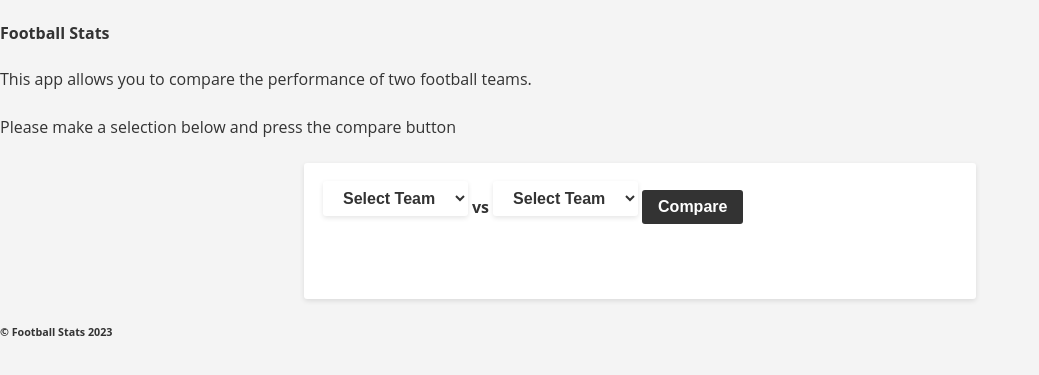
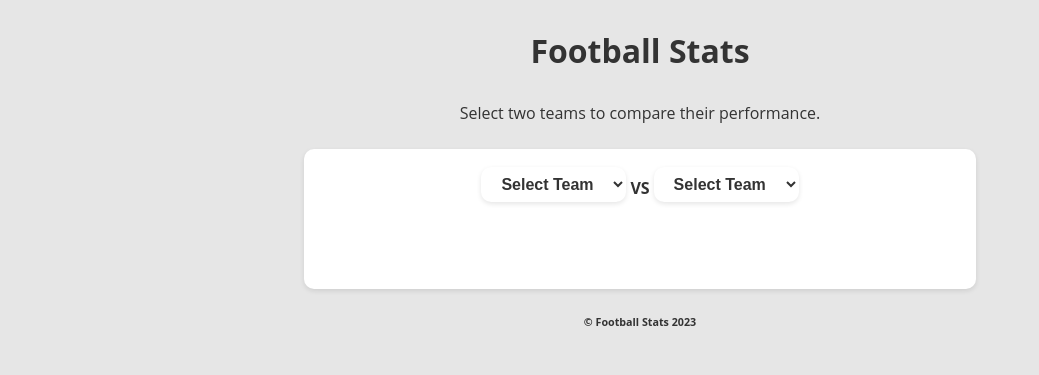
Before and after one commit to a-t-h-i/Football-Stats, a Django app: page / in a window 1280 px wide. Shown: the top 375 px of the page, without its empty margins (0-1039 px from the left). Run offline with Django 4.2, Linux system fonts and the light colour scheme; parts of the project's set-up code (start-up, migrations or seed data) failed here and were passed over.

Commit message:
Looks much nicer now :D

```diff
--- a/keys.txt
+++ b/keys.txt
@@ -1,5 +1,5 @@
 export CLIENT_ID=d7q109udvlp4tsu
 export CLIENT_SECRET=803l22ywy0uddge
 export MY_DB=postgres://my_db_w0kq_user:CVhpg5yPP7YwR6HE2XGEAczUP2JWbLxT@dpg-cgg2gt4eoogqfc7l73l0-a/my_db_w0kq
-export MY_KEY=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
+export MY_KEY=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
 export REFRESH_TOKEN=_pv6Oy6ypYoAAAAAAAAAAdx6x9sR48Y5JU8n64cSrmV1szJi6W8VhL756yQomrsL
--- a/stats/static/footstats/css/style.css
+++ b/stats/static/footstats/css/style.css
@@ -1,3 +1,119 @@
+#homeTable {
+  border-collapse: collapse;
+  width: 100%;
+  border-radius: 10px;
+  overflow: hidden;
+  background-color: #f2f2f2;
+}
+
+#homeTable td, #homeTable th {
+  border: none;
+  padding: 10px;
+  text-align: center;
+}
+
+#homeTable tbody tr:nth-child(odd) {
+  background-color: #f0f0f0;
+}
+
+#homeTable tbody tr:nth-child(even) {
+  background-color: #ffffff;
+}
+
+#homeTable tbody tr:first-child {
+  background-color: #f0f0f0;
+  font-weight: bold;
+  color: #333;
+}
+
+#homeTable td:first-child {
+  font-weight: bold;
+  color: #333;
+}
+
+
+.brrrr {
+  display: block;
+  content: "";
+  margin-top: 10px;
+  border-top: 1px solid #d3d3d3;
+}
+
+
+/* Away */
+
+#awayTable {
+  border-collapse: collapse;
+  width: 100%;
+  border-radius: 10px;
+  overflow: hidden;
+  background-color: #f2f2f2;
+}
+
+#awayTable td, #awayTable th {
+  border: none;
+  padding: 10px;
+  text-align: center;
+}
+
+#awayTable tbody tr:nth-child(odd) {
+  background-color: #f0f0f0;
+}
+
+#awayTable tbody tr:nth-child(even) {
+  background-color: #ffffff;
+}
+
+#awayTable tbody tr:first-child {
+  background-color: #f0f0f0;
+  font-weight: bold;
+  color: #333;
+}
+
+#awayTable td:first-child {
+  font-weight: bold;
+  color: #333;
+}
+
+#desc{
+  text-align: center;
+}
+
+#copyright{
+  text-align: center;
+}
+
+#predict-container {
+  text-align: center;
+}
+
+#predict {
+  display: inline-block; /* this is optional, but it prevents the button from taking up the full width of the container */
+}
+
+#select-container {
+  text-align: center;
+}
+
+#selection {
+  display: inline-block; /* this is optional, but it prevents the button from taking up the full width of the container */
+}
+
+.display {
+  border: 1px solid #ccc;
+  border-radius: 10px;
+  padding: 10px;
+}
+
+.brrrr {
+  display: block;
+  content: "";
+  margin-top: 10px;
+  border-top: 1px solid #d3d3d3;
+}
+
+
+
 /* Body Styles */
 body {
   margin: 0;
@@ -5,10 +121,9 @@ body {
   font-family: 'Open Sans', sans-serif;
   font-size: 16px;
   line-height: 1.5;
-  background-color: #f4f4f4;
+  background-color: #e6e6e6;
   color: #333;
 }
-
 
 /* Header Styles */
 header {
@@ -27,6 +142,7 @@ header {
 .logo {
   font-size: 2rem;
   font-weight: bold;
+  text-align: center;
 }
 
 nav ul {
@@ -75,7 +191,7 @@ button {
   text-decoration: none;
   background-color: #333;
   color: #fff;
-  border-radius: 3px;
+  border-radius: 10px;
   border: none;
   cursor: pointer;
   transition: all .2s ease-in-out;
@@ -94,11 +210,15 @@ select {
   font-weight: bold;
   padding: .5rem 1rem;
   margin-bottom: 1rem;
-  border-radius: 3px;
+  border-radius: 10px;
   border: none;
   background-color: #fff;
   color: #333;
   box-shadow: 0 2px 5px rgba(0,0,0,.1);
+}
+
+pre {
+  white-space: pre-wrap;
 }
 
 select:focus {
@@ -114,7 +234,7 @@ select:focus {
   font-weight: bold;
   padding: .5rem 1rem;
   margin-bottom: 1rem;
-  border-radius: 3px;
+  border-radius: 10px;
   border: none;
   background-color: #fff;
   color: #333;
--- a/stats/static/footstats/script/main.js
+++ b/stats/static/footstats/script/main.js
@@ -42,9 +42,16 @@ function getAnalysis(){
   xhr.open('POST', url);
   xhr.setRequestHeader('Content-Type', 'application/json');
 
+  if (document.querySelector('#analysis').innerHTML === ""){
+    document.querySelector('#predict').innerHTML = "Loading...";
+  } else {
+    console.log("Oops lookse like you need to make another selection first :P");
+    return 0;
+  }
   xhr.onload = function() {
       if (xhr.status === 200) {
           const response = JSON.parse(xhr.responseText);
+          document.querySelector('#predict').innerHTML = "Get Analysis";
           showPrediction(response);
       }
   };
@@ -60,6 +67,7 @@ function displayStats(){
   let homeTeam = getSelection()[0];
   let awayTeam = getSelection()[1];
 
+  document.querySelector('#analysis').innerHTML = "";
 
   if (homeTeam === "Select Team" || awayTeam === "Select Team"){
     console.log("Select both teams you dumbass ^_^");
@@ -70,6 +78,7 @@ function displayStats(){
     document.getElementById("homeStats").hidden = false;
     document.getElementById("awayStats").hidden = false;
     document.getElementById("prediction").hidden = false;
+    document.getElementsByClassName("brrrr").hidden = false;
 
   const data = {
     Home: homeTeam,
@@ -164,9 +173,8 @@ function displayAwayTable(data){
 
 function showPrediction(response){
   let prediction = JSON.parse(response).Prediction;
-  console.log(JSON.parse(response));
   //Code to show the prediction on the DOM
-  document.querySelector('#analysis').innerHTML = prediction;
+  document.querySelector('#analysis').textContent = prediction;
 }
 
 function loadGraps(a, b){
@@ -215,7 +223,7 @@ function showHomePie(x){
         data: stats,
         backgroundColor: ['#68bbb8','#f2c38e','#e55a5a'],
         borderWidth: 0,
-        borderRadius: 5
+        borderRadius: 8
       }]
     },
     options: {
@@ -242,7 +250,7 @@ function showHomeGraph(y){
         data: stats,
         backgroundColor: ['#68bbb8','#f2c38e'],
         borderWidth: 0,
-        borderRadius: 20
+        borderRadius: 10
       }]
     },
     options: {
@@ -268,7 +276,7 @@ function showAwayPie(y){
         data: stats,
         backgroundColor: ['#68bbb8','#f2c38e','#e55a5a'],
         borderWidth: 0,
-        borderRadius: 5
+        borderRadius: 8
       }]
     },
     options: {
@@ -296,7 +304,7 @@ function showAwayGraph(x){
         data: stats,
         backgroundColor: ['#68bbb8','#f2c38e'],
         borderWidth: 0,
-        borderRadius: 20
+        borderRadius: 10
       }]
     },
     options: {
--- a/stats/templates/stats/home.html
+++ b/stats/templates/stats/home.html
@@ -1,11 +1,13 @@
 {% extends 'index.html' %}
 {% block content %}
 <div id="main">
-  <table>
+
+  <div id="select-container">
+    <table id="selection">
       <tr>
 
         <td>
-        <select name="homeTeam">
+          <select name="homeTeam" onchange="start()">
             <option value="" selected>Select Team</option>
             {% if names %}
             {% for name in names %}
@@ -15,10 +17,10 @@
           </select>
         </td>
 
-      <td><h4> vs </h4></td>
+        <td><p> VS </p></td>
 
         <td>
-        <select name="awayTeam">
+          <select name="awayTeam" onchange="start()">
             <option value"" selected>Select Team</option>
             {% if names %}
 
@@ -29,20 +31,17 @@
             {% endif %}
           </select>
         </td>
-
-      <td><button type="submit" onclick="start()">Compare</button></td>
-
       </tr>
     </table>
+  </div>
 
-
-  <div id="homeStats" hidden>
+  <div id="homeStats" class="display" hidden>
     <table >
       <!-- Javascript will populate these stats based on the json info it recieved -->
       <th id="homeTableHeader"></th>
 
       <tr>
-        <p id="homeName" style="text-align:center"></p>
+
         <td id="homeGraphs">
             <canvas id="homePie"></canvas>
         </td>
@@ -54,6 +53,9 @@
       </tr>
     </table>
 
+    <br>
+
+    <p id="homeName" style="text-align:center"></p>
     <table style="width: 100%;" id="homeTable">
       <tbody>
           <tr>
@@ -119,13 +121,13 @@
 
   <br>
 
-  <div id="awayStats" hidden>
+  <div id="awayStats" class="display" hidden>
     <table >
       <!-- Javascript will populate these stats based on the json info it recieved -->
 
       <th id="awayTabeHeader"></th>
       <tr>
-        <p id="awayName" style="text-align:center"></p>
+
         <td id="awayGraphs">
           <canvas id="awayPie"></canvas>
         </td>
@@ -137,6 +139,9 @@
       </tr>
     </table>
 
+    <br>
+
+    <p id="awayName" style="text-align:center"></p>
     <table style="width: 100%;" id="awayTable">
       <tbody>
           <tr>
@@ -202,11 +207,13 @@
   <br>
 
   <div id="prediction" hidden>
+    <div id="predict-container">
       <button id="predict" onclick="getAnalysis()">Get Analysis</button>
+    </div>
     <table id="prediction">
       <tr>
         <td colspan="4">
-          <code id="analysis"></code>
+          <pre id="analysis"></pre>
         </td>
       </tr>
     </table>
--- a/stats/views.py
+++ b/stats/views.py
@@ -47,5 +47,4 @@ def predict_view(request):
 
     prediction = {"Prediction":object.get_prediction(team_stats(body.get("Home")),
                                                      team_stats(body.get("Away")))}
-
     return JsonResponse(json.dumps(prediction), safe=False)
--- a/templates/index.html
+++ b/templates/index.html
@@ -4,11 +4,9 @@
   <head>
     <script src="{% static 'footstats/script/main.js' %}"></script>
     <link rel="stylesheet" type="text/css" href="{% static 'footstats/css/style.css' %}">
-    <h4 id="logo">Football Stats</h4>
-    {% if not home and not away %}
-    <p class="description">This app allows you to compare the performance of two football teams.</p>
-    <p>Please make a selection below and press the compare button</p>
-    {% endif %}
+    <h2 class="logo">Football Stats</h2>
+    <p id="desc" class="description">Select two teams to compare their performance.</p>
+
   </head>
 
   <body>
```
Also changed, not shown: 1 other file. Lines whose indentation alone changed are shown as unchanged.
